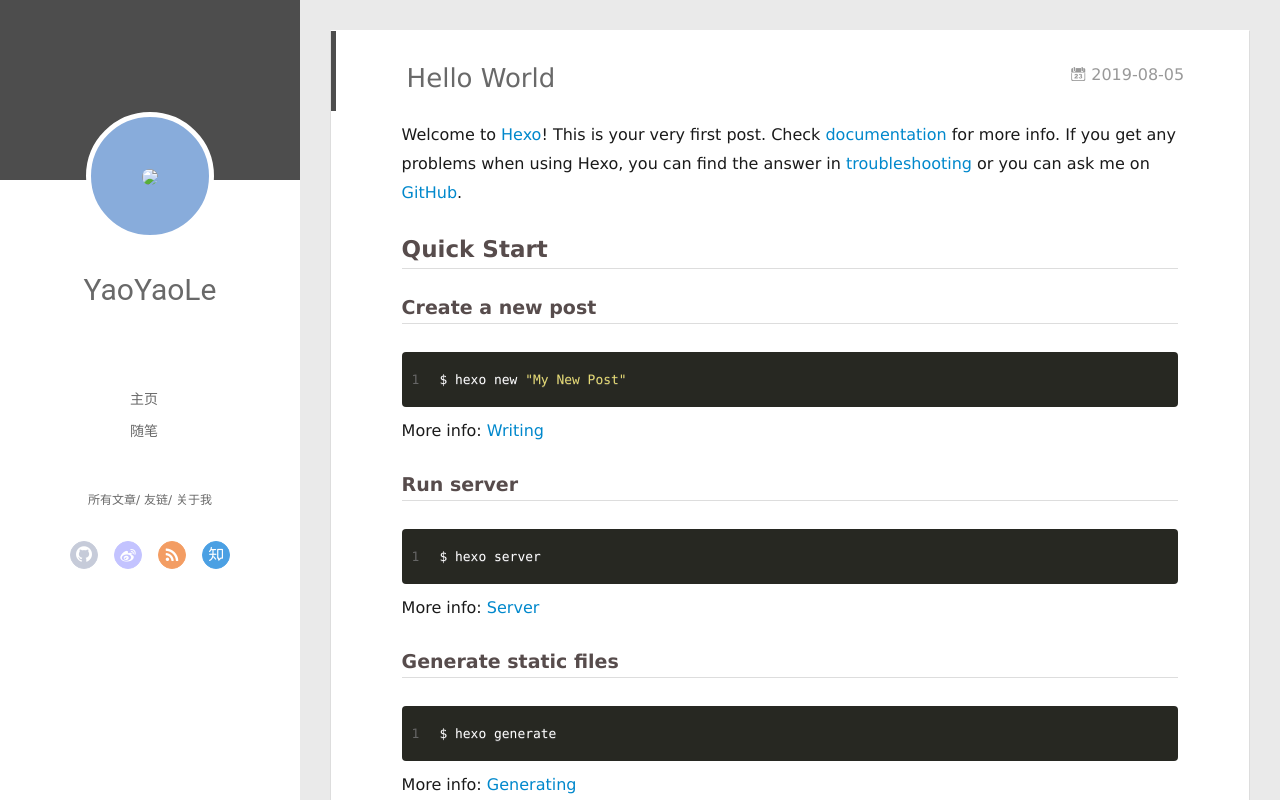
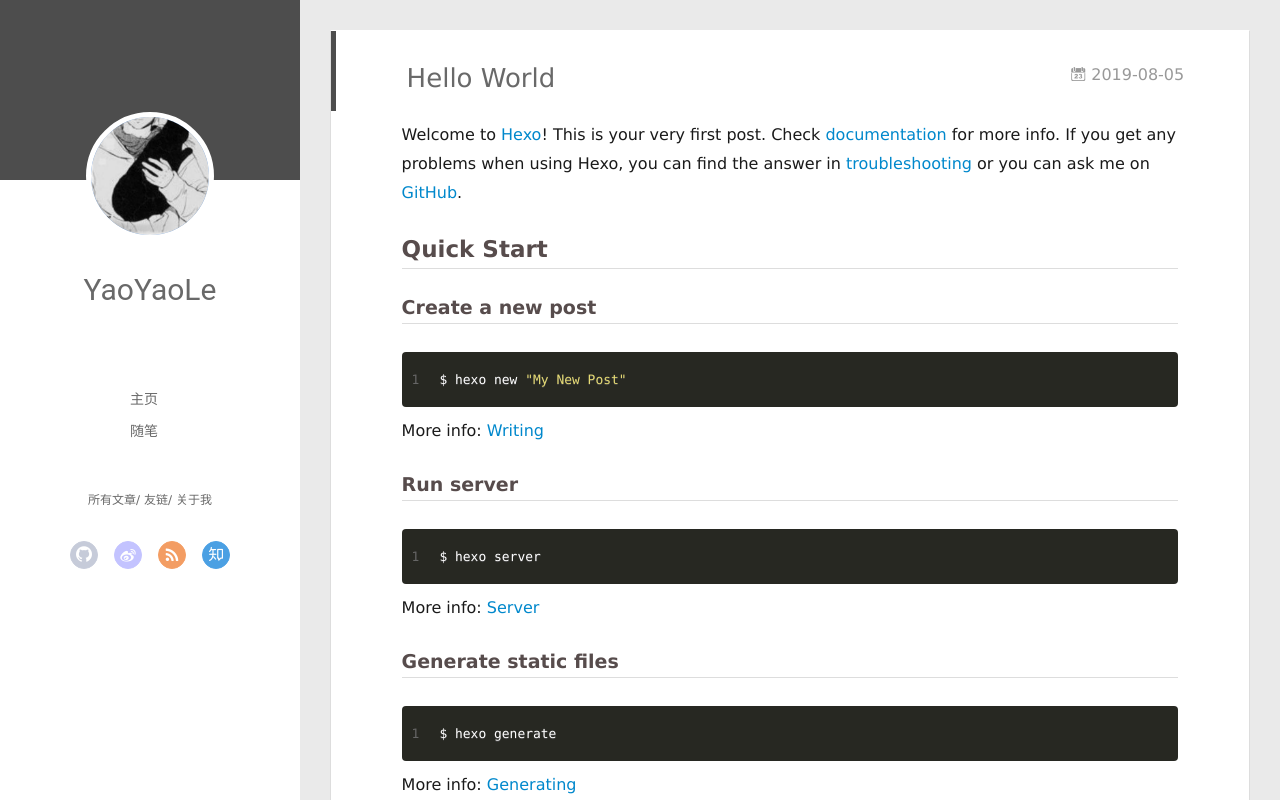
Before and after one commit to Cai-Yao/Cai-Yao.github.io, a plain HTML site: page 2019/08/05/hello-world/index.html in a window 1280 px wide. Drawn offline with Linux system fonts and the light colour scheme; no server answers.

Commit message:
Site updated: 2019-08-07 00:02:19

```diff
--- a/2019/08/05/hello-world/index.html
+++ b/2019/08/05/hello-world/index.html
@@ -47,7 +47,7 @@
 <div class="intrude-less">
 	<header id="header" class="inner">
 		<a href="/" class="profilepic">
-			<img src="/source/img/touxiang.png" class="js-avatar">
+			<img src="/assets/img/touxiang.png" class="js-avatar">
 		</a>
 		<hgroup>
 		  <h1 class="header-author"><a href="/">YaoYaoLe</a></h1>
@@ -105,7 +105,7 @@
 	<div class="intrude-less">
 		<header id="header" class="inner">
 			<div class="profilepic">
-				<img src="/source/img/touxiang.png" class="js-avatar">
+				<img src="/assets/img/touxiang.png" class="js-avatar">
 			</div>
 			<hgroup>
 			  <h1 class="header-author js-header-author">YaoYaoLe</h1>
```
Also changed, not shown: archives/2019/08/index.html (+2 -2 lines), archives/2019/index.html (+2 -2 lines), archives/index.html (+2 -2 lines), index.html (+2 -2 lines), assets/img/touxiang.png (renamed from img/touxiang.png).
